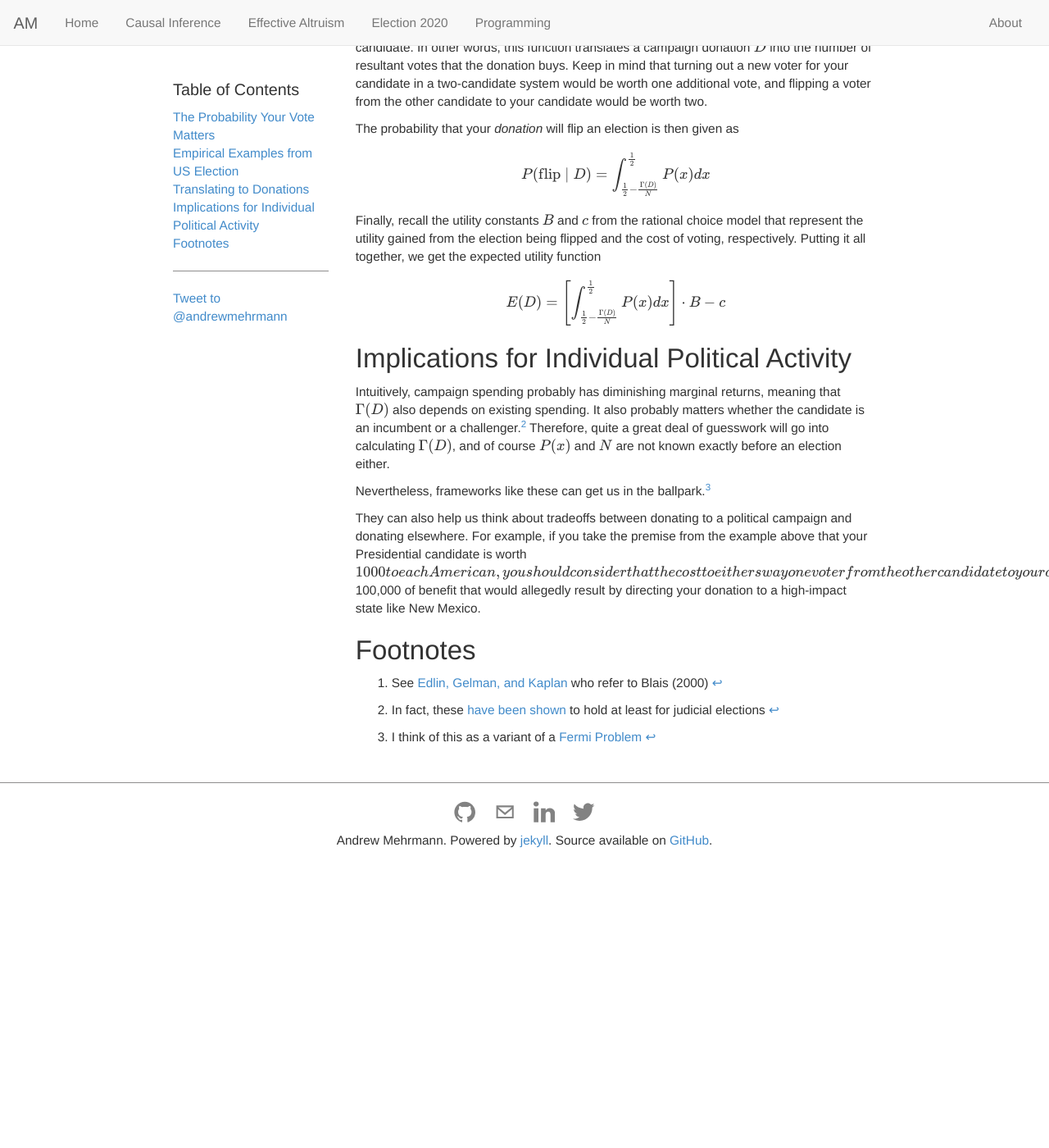
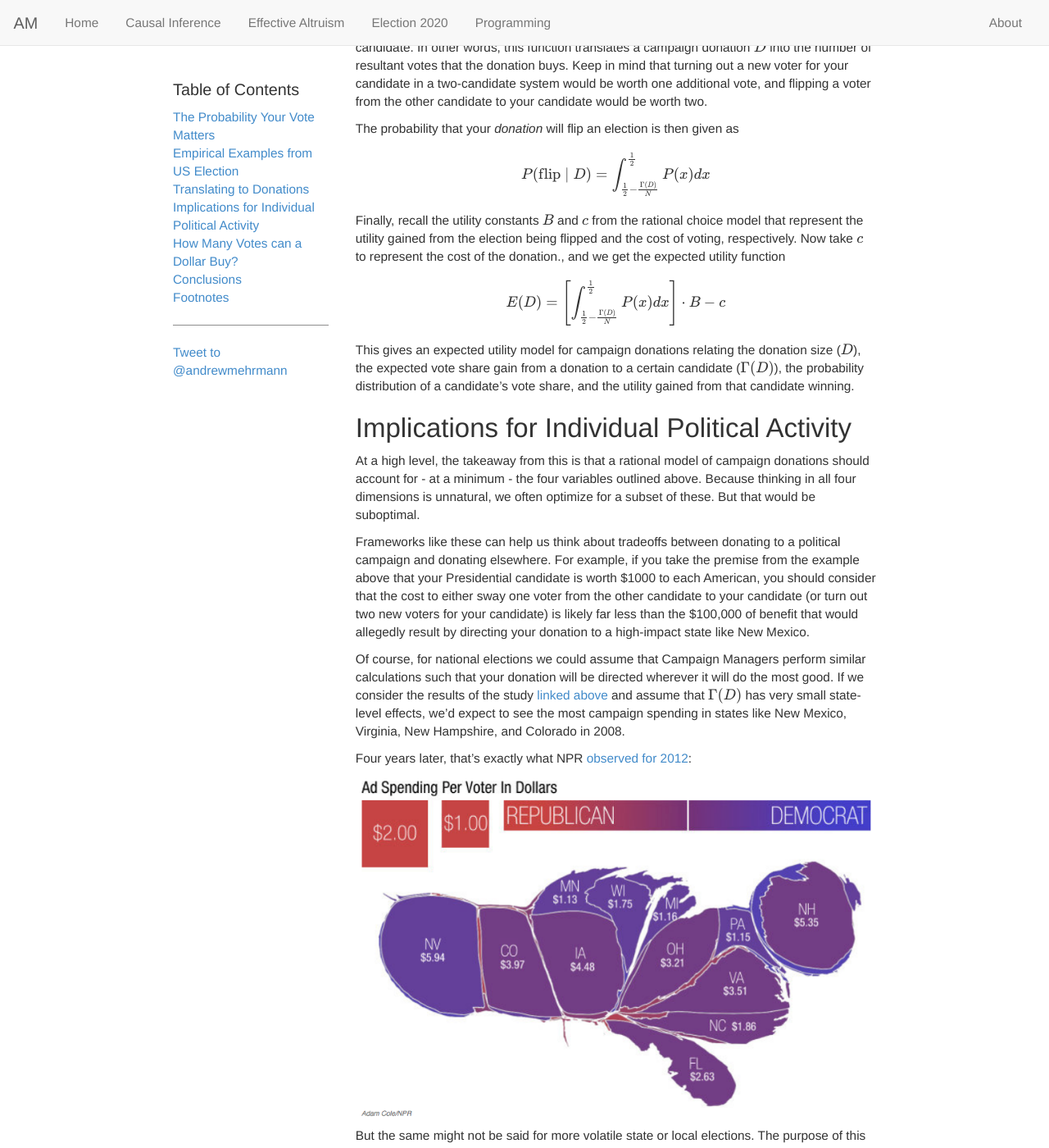
Before and after one commit to dkmehrmann/-deprecated-dkmehrmann.github.io, a Jekyll site: the page built from _posts/2019-12-05-thinking-about-donations.md, in a window 1280 px wide and 1400 px high, scrolled down 3106 px. Shown: the whole window at 82% size. Built offline with Jekyll 4.4.1, drawn with Linux system fonts in a browser that asks for light colours; formulas are drawn with MathJax 3; comment, search, counter and statistics services are not loaded; before the commit the page ends 4153 px from its top, so only the background shows below that; some of the changed text lies outside the part shown.

Commit message:
eod commit

```diff
--- a/_posts/2019-12-05-thinking-about-donations.md
+++ b/_posts/2019-12-05-thinking-about-donations.md
@@ -13,13 +13,13 @@
 
 ## The Probability Your Vote Matters
 
-Imagine a majoritarian vote in which a candidate must secure 50% of the votes to win. The rational choice model of voting[^1] is given by
+The rational choice model of voting[^1] is given by
 
 $$\Delta U = pB - c$$
 
 Where $p$ is the probability your vote flips the election, $B$ is the utility you gain if your candidate wins, and $c$ is the cost of voting (note that $c$ can be positive if there are net benefits to voting regardless of if their candidate wins).
 
-The probability of a single vote (yours or otherwise) flipping that election in favor of the candidate of their choice is given by
+For simplicity, imagine a majority-wins vote in which a candidate must secure 50% of the votes to win. The probability of a single vote (yours or otherwise) flipping that election in favor of the candidate of their choice is then given by
 
 $$P(\text{flip}) = P\left(\frac{1}{N}\right)$$
 
@@ -72,22 +72,53 @@
 
 $$P(\text{flip} \mid D) = \int_{\frac{1}{2} - \frac{\Gamma(D)}{N}}^{\frac{1}{2}} P(x) dx$$
 
-Finally, recall the utility constants $B$ and $c$ from the rational choice model that represent the utility gained from the election being flipped and the cost of voting, respectively. Putting it all together, we get the expected utility function
+Finally, recall the utility constants $B$ and $c$ from the rational choice model that represent the utility gained from the election being flipped and the cost of voting, respectively. Now take $c$ to represent the cost of the donation., and we get the expected utility function
 
 $$E(D) = \left[\int_{\frac{1}{2} - \frac{\Gamma(D)}{N}}^{\frac{1}{2}} P(x) dx\right] \cdot B - c$$
 
+This gives an expected utility model for campaign donations relating the donation size ($D$), the expected vote share gain from a donation to a certain candidate ($\Gamma(D)$), the probability distribution of a candidate's vote share, and the utility gained from that candidate winning.
+
 ## Implications for Individual Political Activity
 
-Intuitively, campaign spending probably has diminishing marginal returns, meaning that $\Gamma(D)$ also depends on existing spending. It also probably matters whether the candidate is an incumbent or a challenger.[^2] Therefore, quite a great deal of guesswork will go into calculating $\Gamma(D)$, and of course $P(x)$ and $N$ are not known exactly before an election either.
+At a high level, the takeaway from this is that a rational model of campaign donations should account for - at a minimum - the four variables outlined above. Because thinking in all four dimensions is unnatural, we often optimize for a subset of these. But that would be suboptimal.
 
-Nevertheless, frameworks like these can get us in the ballpark.[^3]
+Frameworks like these can help us think about tradeoffs between donating to a political campaign and donating elsewhere. For example, if you take the premise from the example above that your Presidential candidate is worth \\$1000 to each American, you should consider that the cost to either sway one voter from the other candidate to your candidate (or turn out two new voters for your candidate) is likely far less than the $100,000 of benefit that would allegedly result by directing your donation to a high-impact state like New Mexico.
 
-They can also help us think about tradeoffs between donating to a political campaign and donating elsewhere. For example, if you take the premise from the example above that your Presidential candidate is worth $1000 to each American, you should consider that the cost to either sway one voter from the other candidate to your candidate (or turn out two new voters for your candidate) is likely far less than the $100,000 of benefit that would allegedly result by directing your donation to a high-impact state like New Mexico.
+Of course, for national elections we could assume that Campaign Managers perform similar calculations such that your donation will be directed wherever it will do the most good. If we consider the results of the study [linked above](#empirical-examples-from-us-election) and assume that $\Gamma(D)$ has very small state-level effects, we'd expect to see the most campaign spending in states like New Mexico, Virginia, New Hampshire, and Colorado in 2008.
+
+Four years later, that's exactly what NPR [observed for 2012](https://www.npr.org/sections/itsallpolitics/2012/11/01/163632378/a-campaign-map-morphed-by-money):
+
+<center>
+<img src="/figs/2019-12-05-rational-voting/ad_spending_map.png">
+</center>
+
+But the same might not be said for more volatile state or local elections. The purpose of this post is not to tell you how to donate, but rather to give you another perspective on how to think about donating (or voting).
+
+## How Many Votes can a Dollar Buy?
+
+Nevertheless, frameworks like these can start us asking the right questions, and perhaps even get us in the right ballpark.[^3] For example, sites like [FiveThirtyEight](https://fivethirtyeight.com/) and [ElectionBettingOdds](https://electionbettingodds.com/) can help us estimate $P(x)$ by different means, and we can get reasonable guesses about $N$ by looking at historical data. But what about $\Gamma(D)$? It turns out this is an especially difficult thing to estimate.
+
+Intuitively, campaign spending has diminishing marginal returns, meaning that $\Gamma(D)$ also depends on existing spending and the size of the potential donor base. It also probably matters whether the candidate is an incumbent or a challenger, however the first two studies I found on the subject of diminishing marginal returns gave opposite conclusions on the question on incumbency:
+
+> campaign finance restrictions that limit candidate spending disproportionately harm challengers, increasing the incumbency advantage and decreasing electoral competition.
+
+/- [Bonneau and Cann](https://www.pitt.edu/~cwb7/assets/papers/JOP%2011%20article.pdf)
+
+>  We find that stricter limits increase political competition by creating a larger pool of candidates that is on average less wealthy. Moreover, we find that stricter spending limits reduce the incumbency advantage.
+
+/- [Avis, Ferraz, Finan, and Varjao](https://www.nber.org/papers/w23508.pdf)
+
+It seems that there's an anti-campaign-finance-reform camp who wants us to believe the money doesn't matter, and a pro-reform camp who wants us to believe that it does. Which leaves us, the inquisitive citizen, in the middle of a political-academic-economic firefight we didn't know existed. Tread lightly.
+
+## Conclusions
+
+It can be useful to think about campaign donations in an expected utility framework, and much of the utility of such a framework might be found in revealing how little we understand about its underlying assumptions. It might seem obvious that the chance your donation sways the election times the utility of the election being swayed equals your expected utility of a vote or donation. But thinking through all that goes into those calculations can give insight into where more inquiry is needed.
+
+When the stakes are high, as they are in national politics, the right choice under uncertainty is certainly not to fail to act on what you believe is right. Perhaps the thought exercise of revealing how much we don't understand about our own political action is humbling enough to warrant the effort.
+
 
 ## Footnotes
 
 [^1]: See [Edlin, Gelman, and Kaplan](https://www.nber.org/papers/w13562.pdf) who refer to Blais (2000)
 
-[^2]: In fact, these [have been shown](https://www.pitt.edu/~cwb7/assets/papers/JOP%2011%20article.pdf) to hold at least for judicial elections
-
 [^3]: I think of this as a variant of a [Fermi Problem](https://en.wikipedia.org/wiki/Fermi_problem)
```
Also changed, not shown: other parts of _posts/2019-12-05-thinking-about-donations.md (+1 -1 lines), figs/2019-12-05-rational-voting/ad_spending_map.png (added).
